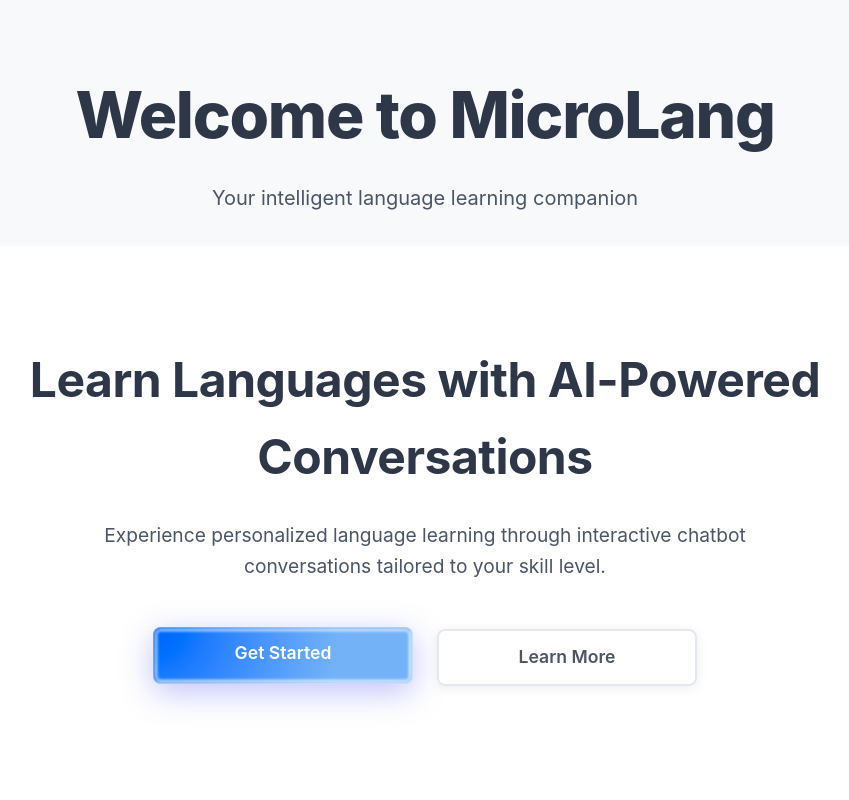
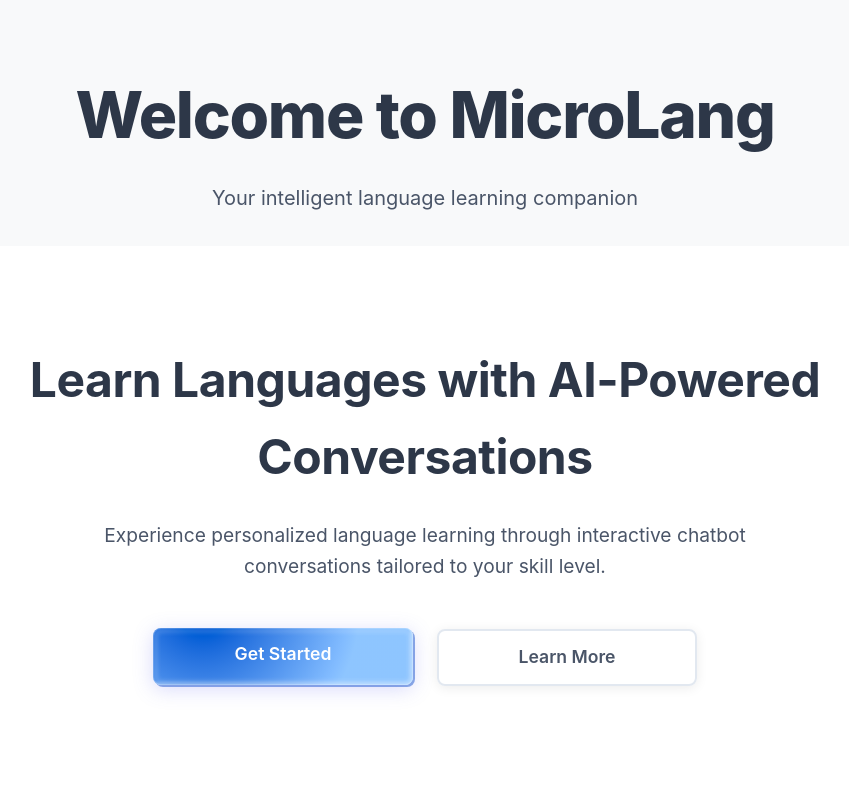
Before and after one commit to andrewqqn/microlang-ui, a React (Vite) app: page / in a window 1280 px wide. In both pictures the pointer is over the link "Get Started". Shown: the top 800 px of the page, without its empty margins (215-1064 px from the left). Built offline with nearby package versions, Linux system fonts and the light colour scheme.

Commit message:
button styling

```diff
--- a/src/App.css
+++ b/src/App.css
@@ -34,6 +34,7 @@ body {
 
 .btn-primary {
   background: radial-gradient(circle at 50px -20px, oklch(62.3% .214 259.815) 0%, oklch(80.9% .105 251.813) 70%);
+  transition: background 0.3s ease;
   color: white;
   border: none;
   position: relative;
@@ -84,16 +85,16 @@ body {
 }
 
 .btn-primary:hover {
-  background: radial-gradient(circle at 0px 0px, oklch(55% .25 259.815) 0%, oklch(75% .12 251.813) 70%);
-  transform: translateY(-2px);
+  background: radial-gradient(circle at 50px -20px, oklch(45% .22 259.815) 0%, oklch(80.9% .105 251.813) 70%);
   box-shadow:
-    0 8px 32px rgba(99, 102, 241, 0.4),
-    inset 0 0 0 1px rgba(255, 255, 255, 0.3);
+    0 4px 20px rgba(99, 102, 241, 0.25),
+    2px 2px 0px 0px rgba(89, 136, 218, 0.7), /* hard shadow bottom right */
+    inset 0 0 0 1px rgba(255, 255, 255, 0.2);
 }
 
 .btn-primary:hover::before {
-  filter: blur(1.5px);
-  border-color: rgba(255, 255, 255, 0.9);
+  filter: blur(2px);
+  border-color: rgba(255, 255, 255, 0.3);
 }
 
 .btn-secondary {
```
